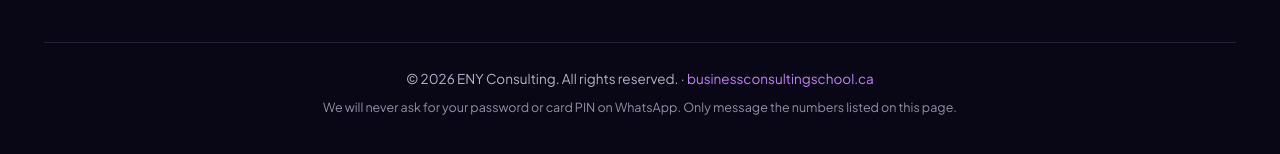
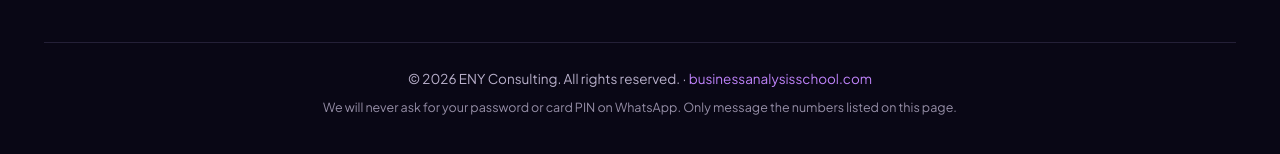
Before and after one commit to enyconsulting-dev/eny-support-page, a Next.js app: page / in a window 1280 px wide. Shown: the part 1516-1670 px from the top of the page. Built offline with nearby package versions, Linux system fonts and the light colour scheme.

Commit message:
Business Analysis School

```diff
--- a/data/team.ts
+++ b/data/team.ts
@@ -48,8 +48,8 @@ export const site = {
   defaultMessage:
     "Hello ENY Consulting 👋 I'd like to learn more about your program and how to enroll.",
   /** Optional: shown in footer. Leave "" to hide. */
-  website: "https://businessconsultingschool.ca",
-  websiteLabel: "businessconsultingschool.ca",
+  website: "https://businessanalysisschool.com",
+  websiteLabel: "businessanalysisschool.com",
 };
 
 export const helpTopics = [
```
